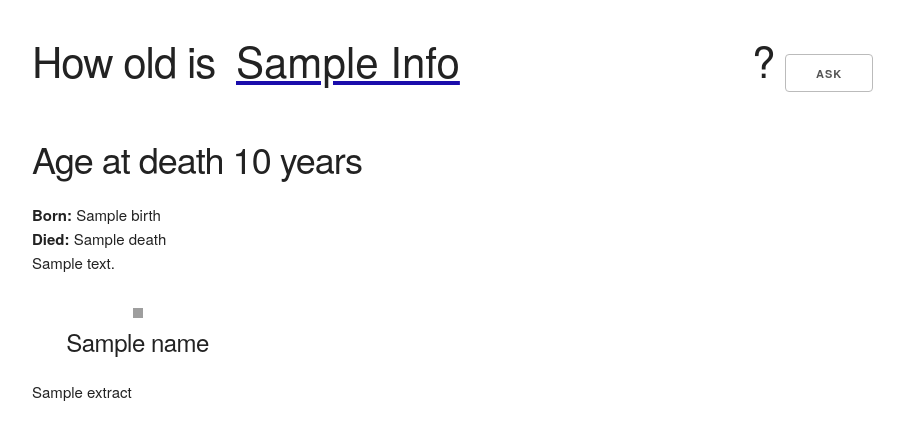
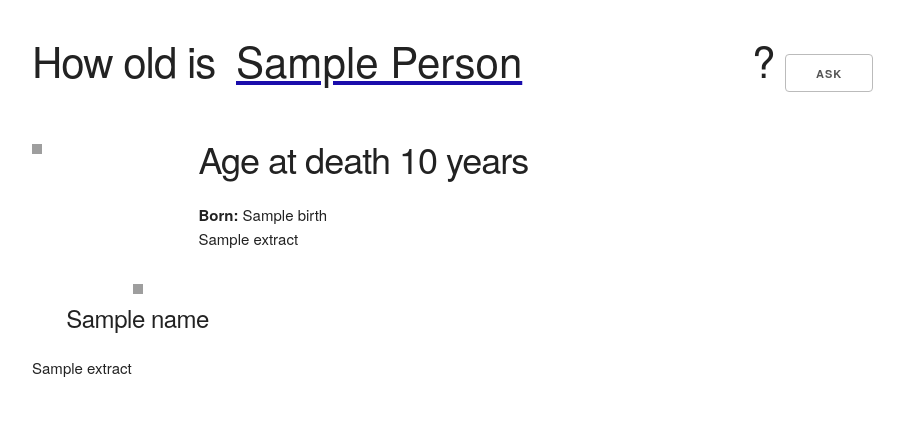
Before and after one commit to piuma/howoldis, a Flask app: template app/templates/result.html in a window 1280 px wide. Shown: the top 440 px of the page, without its empty margins (128-1032 px from the left). Run offline with Flask 2, Linux system fonts and the light colour scheme; the template is opened without the code that fills it: most values are stand-ins (such as "Sample title", 1, 10 or a date in 2020); some libraries are stand-ins or nearby versions; grey boxes are pictures that could not be loaded.

Commit message:
add some bugs

```diff
--- a/app/lib/search.py
+++ b/app/lib/search.py
@@ -35,9 +35,9 @@ def wikisearch(query, results=5, suggestion=False):
 	"exsentences": "1",
 	"exlimit": "max",
 	"exintro": 1,
-	"gsrsearch": "hastemplate:Birth_date Alfred Einstein",
+	"gsrsearch": "hastemplate:Birth_date %s" % query,
 	"gsrnamespace": "0",
-	"gsrlimit": "10"
+	"gsrlimit": results
     }
 
     if suggestion:
--- a/app/main.py
+++ b/app/main.py
@@ -74,10 +74,10 @@ def index(name=None):
         return render_template('result.html')
 
     try:
-        people = wikisearch(name)
+        friends = wikisearch(name)
     except LookupError:
         return render_template('result.html', name=name,
-                               suggestions=people)
+                               friends=friends)
     except requests.exceptions.ConnectionError as e:
         return render_template('error.html', name=name, message="Connection error")
     except Exception as e:
@@ -87,12 +87,16 @@ def index(name=None):
 
 
     try:
-        person = Person(people[0])
+        print("=" * 20)
+        pprint(friends[0][1])
+        person = Person(friends[0][1])
+        friends = friends[1:5]
     except Exception as e:
-        print("error person: %s" % e)
+        tb = traceback.format_exc()
+        print(tb)
         return render_template('error.html', name=name, message=e)
 
-    return render_template('result.html', info=person, age=age, suggestions=people)
+    return render_template('result.html', person=person, friends=friends)
 
 
 if __name__ == "__main__":
--- a/app/templates/base.html
+++ b/app/templates/base.html
@@ -51,7 +51,7 @@
 
     {% block content %}{% endblock %}
 
-    {% block suggestions %}{% endblock %}
+    {% block friends %}{% endblock %}
 
     <aside>
       {% block aside %}{% endblock %}
--- a/app/templates/result.html
+++ b/app/templates/result.html
@@ -1,7 +1,7 @@
 {% extends "base_howoldis.html" %}
 
-{% if info %}
-{% set name = info.label %}
+{% if person %}
+{% set name = person.name %}
 {% endif %}
 
 {% block header %}
@@ -27,48 +27,68 @@
 
 {% block content %}
 <div class="container">
-{% if info %}
-  {% if age %}
+  {% if person %}
+  <div class="row">
+    <div class="two columns">
+      {% if person.thumbnail %}
+      <img src="{{ person.thumbnail.source }}"
+	   alt="image {{ person.title }}"
+	   width="{{ person.thumbnail.width }}"
+	   height="{{ person.thumbnail.height }}" />
+	{% else %}
+	<img src="{{ url_for('static', filename='images/noimage.png') }}"
+	     alt="no image"
+	     width="76"
+	     height="100" />
+	{% endif %}
+    </div>
+
+    <div class="ten columns">
+
+      {% if person.age %}
       <h3>
-  {% if info.death %}
+	{% if person.death %}
 	{{ _("Age at death") }}
 	{% endif %}
-  {{age}} {{ _("years") }}
+	{{person.age}} {{ _("years") }}
       </h3>
       {% endif %}
 
-
-  <b>{{ _("Born:") }}</b> {{info.wikidata['birth']}}
-  {% if info.death %}
+      <b>{{ _("Born:") }}</b> {{person.birth}}
+      {% if person.is_death %}
       <br/>
-  <b>{{ _("Died:") }}</b> {{info.wikidata['death']}}
+      <b>{{ _("Died:") }}</b> {{person.death}}
       {% endif %}
 
-  {% if info.description %}
-  <p>{{info.description}}</p>
+      {% if person.extract %}
+      <p>{{person.extract}}</p>
       {% endif %}
 
       {% else %}
       {% if name %}
       <h3>{{ _("I have no idea who this person is.") }}</h3>
       {% endif %}
+    </div>
+  </div>
   {% endif %}
+</div>
+</div>
 </div>
 {% endblock %}
 
-{% block suggestions %}
-{% if suggestions %}
+{% block friends %}
+{% if friends %}
 <div class="container">
   <div class="row">
-    {%- for suggestion in suggestions %}
+    {%- for friend in friends %}
 
-    <div class="three columns" id="people_{{ suggestion[1].pageid }}">
+    <div class="three columns" id="people_{{ friend[1].pageid }}">
       <center>
-	{% if suggestion[1].thumbnail %}
-	<img src="{{ suggestion[1].thumbnail.source }}"
-	     alt="image {{ suggestion[1].title }}"
-	     width="{{ suggestion[1].thumbnail.width }}"
-	     height="{{ suggestion[1].thumbnail.height }}" />
+	{% if friend[1].thumbnail %}
+	<img src="{{ friend[1].thumbnail.source }}"
+	     alt="image {{ friend[1].title }}"
+	     width="{{ friend[1].thumbnail.width }}"
+	     height="{{ friend[1].thumbnail.height }}" />
 	{% else %}
 	<img src="{{ url_for('static', filename='images/noimage.png') }}"
 	     alt="no image"
@@ -76,11 +96,11 @@
 	     height="100" />
 	{% endif %}
 	<h5>
-	  {{ suggestion[1].title }}
+	  {{ friend[1].title }}
 	</h5>
       </center>
       <p>
-	{{ suggestion[1].extract }}
+	{{ friend[1].extract | safe }}
       </p>
     </div>
     {%- endfor %}
```
Also changed, not shown: app/lib/person.py (+23 -9 lines). Lines whose indentation alone changed are shown as unchanged.
